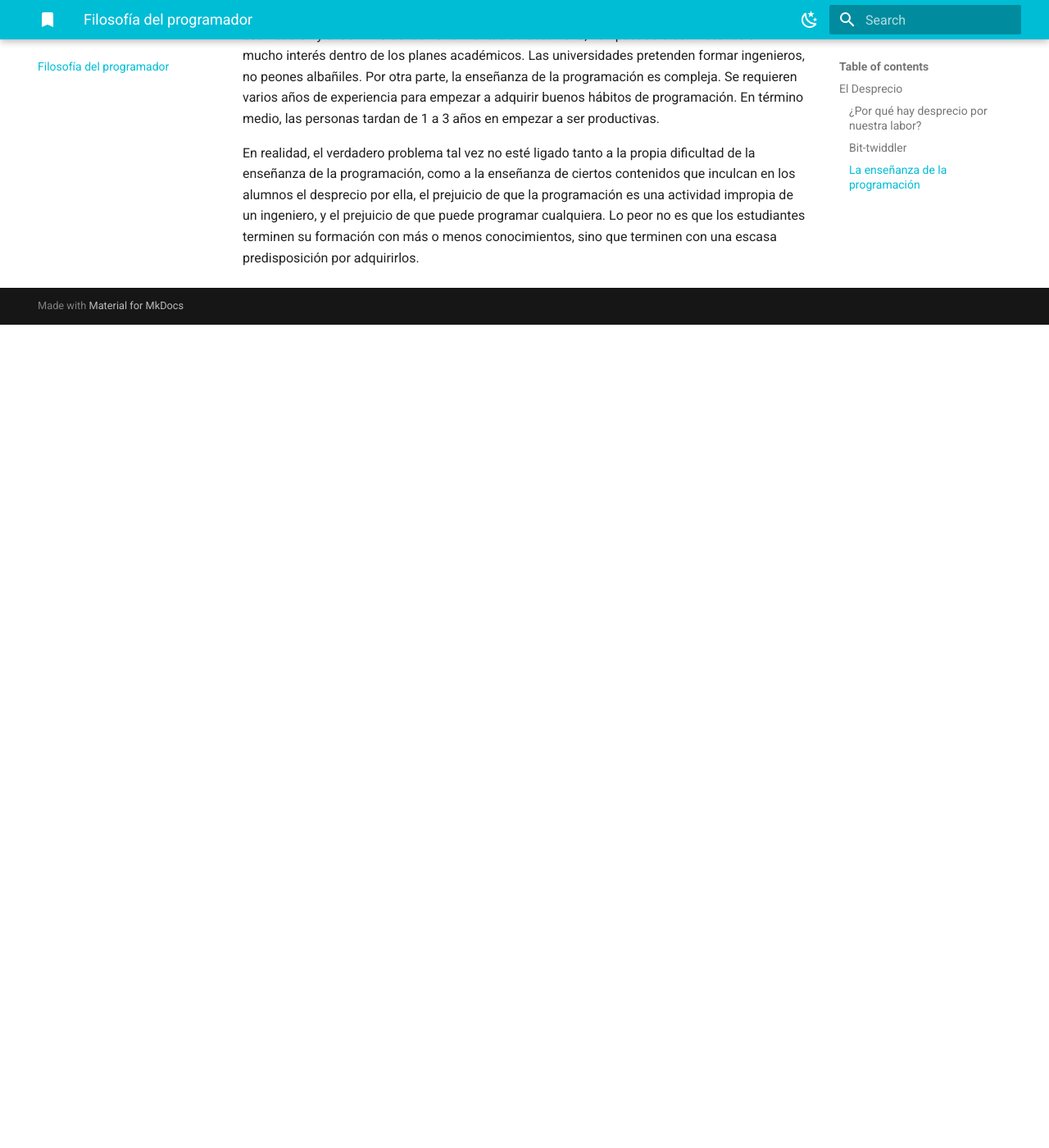
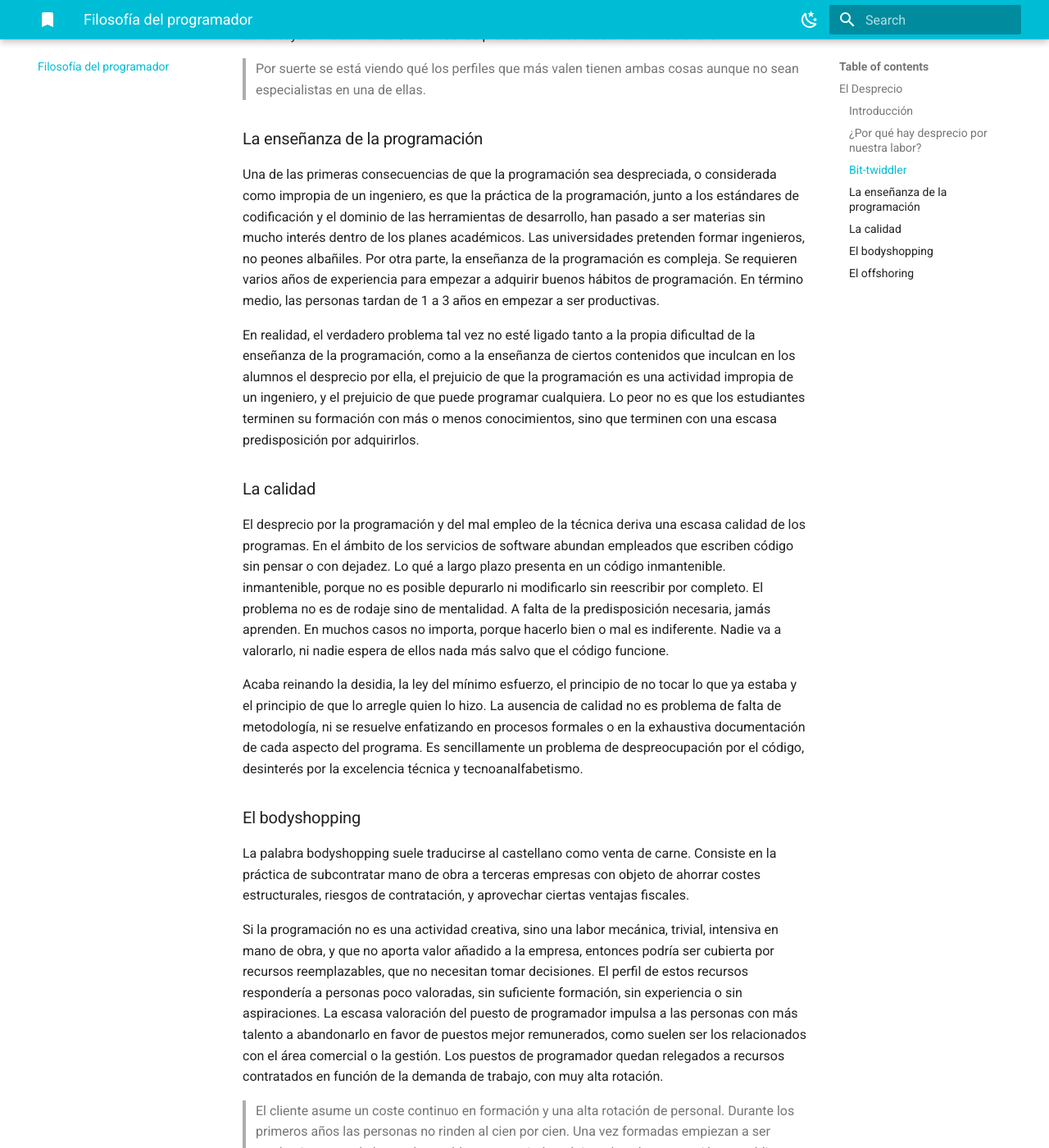
Before and after one commit to Wolfremium13/wolfremium-docs, an MkDocs documentation site: the page built from docs/programer.md, in a window 1280 px wide and 1400 px high, scrolled down 1030 px. Shown: the whole window at 82% size. Built offline with MkDocs 1.6.1 and Material for MkDocs 9.7.7, drawn with Linux system fonts in a browser that asks for light colours; before the commit the page ends 1426 px from its top, so only the background shows below that; some of the changed text lies outside the part shown.

Commit message:
📃 Update programer text

```diff
--- a/docs/programer.md
+++ b/docs/programer.md
@@ -1,6 +1,11 @@
 # Filosofía del programador
 
 ## El Desprecio
+
+### Introducción
+
+Una de las cosas con las qué deberemos vivir en el día a día, siempre habrá tanto agradecimiento como desprecio en todas
+las labores. En nuestro caso puede ser aún más debido al gran desconocimiento del sector.
 
 ### ¿Por qué hay desprecio por nuestra labor?
 
@@ -10,20 +15,22 @@
 se considera qué la programación está efectuada por recursos reemplazables. En realidad es muy difícil encontrar un
 reemplazo a Kent Beck o Martin Fowler, ambas son grandes personalidades del mundo del desarrollo pero sus aportes
 dispares por lo tanto es difícil predecir cuál es el aporte de una persona si por ejemplo trabajasen haciendo el mismo
-proyecto de manera separada el resultado sería totalmente diferente.A parte de lo anteriormente mencionado también
+proyecto de manera separada el resultado sería totalmente diferente. A parte de lo anteriormente mencionado también
 influyen los sentimientos de cada persona, situación en la vida, etc.
 
 ### Bit-twiddler
 
 Sería la dualidad de personalidades entre aquel técnicamente brillante pero despreocupado por los problemas de las
 personas, y el consultor, que es aquel con habilidades humanas y comunicativas, capaz de entender a los usuarios y las
-necesidades de negocio pero con falta de técnica. Aquellos técnicamente brillantes no tienen por qué ser necesariamente una especie de sujetos
-socialmente inadaptados, que no desean involucrarse en los problemas de las personas, mientras que los técnicamente
-ineptos no tienen por qué ser grandes consultores, gestores o comerciales.
+necesidades de negocio pero con falta de técnica. Aquellos técnicamente brillantes no tienen por qué ser necesariamente
+una especie de sujetos socialmente inadaptados, que no desean involucrarse en los problemas de las personas, mientras
+que los técnicamente ineptos no tienen por qué ser grandes consultores, gestores o comerciales.
 
 En cualquier caso, el encasillamiento de las personas técnicamente cualificadas como frikis o nerds se ha convertido en
 un topicazo y en un prejuicio de amplio calado social, que no contribuye en nada a la valoración de los profesionales
 del desarrollo de software.
+
+> Por suerte se está viendo qué los perfiles que más valen tienen ambas cosas aunque no sean especialistas en una de ellas.
 
 ### La enseñanza de la programación
 
@@ -39,3 +46,49 @@
 de que la programación es una actividad impropia de un ingeniero, y el prejuicio de que puede programar cualquiera. Lo
 peor no es que los estudiantes terminen su formación con más o menos conocimientos, sino que terminen con una escasa
 predisposición por adquirirlos.
+
+### La calidad
+
+El desprecio por la programación y del mal empleo de la técnica deriva una escasa calidad de los programas. En el ámbito
+de los servicios de software abundan empleados que escriben código sin pensar o con dejadez. Lo qué a largo plazo
+presenta en un código inmantenible. inmantenible, porque no es posible depurarlo ni modificarlo sin reescribir por
+completo. El problema no es de rodaje sino de mentalidad. A falta de la predisposición necesaria, jamás aprenden. En
+muchos casos no importa, porque hacerlo bien o mal es indiferente. Nadie va a valorarlo, ni nadie espera de ellos nada
+más salvo que el código funcione.
+
+Acaba reinando la desidia, la ley del mínimo esfuerzo, el principio de no tocar lo que ya estaba y el principio de que
+lo arregle quien lo hizo. La ausencia de calidad no es problema de falta de metodología, ni se resuelve enfatizando en
+procesos formales o en la exhaustiva documentación de cada aspecto del programa. Es sencillamente un problema de
+despreocupación por el código, desinterés por la excelencia técnica y tecnoanalfabetismo.
+
+### El bodyshopping
+
+La palabra bodyshopping suele traducirse al castellano como venta de carne. Consiste en la práctica de subcontratar mano
+de obra a terceras empresas con objeto de ahorrar costes estructurales, riesgos de contratación, y aprovechar ciertas
+ventajas fiscales.
+
+Si la programación no es una actividad creativa, sino una labor mecánica, trivial, intensiva en mano de obra, y que no
+aporta valor añadido a la empresa, entonces podría ser cubierta por recursos reemplazables, que no necesitan tomar
+decisiones. El perfil de estos recursos respondería a personas poco valoradas, sin suficiente formación, sin experiencia
+o sin aspiraciones. La escasa valoración del puesto de programador impulsa a las personas con más talento a abandonarlo
+en favor de puestos mejor remunerados, como suelen ser los relacionados con el área comercial o la gestión. Los puestos
+de programador quedan relegados a recursos contratados en función de la demanda de trabajo, con muy alta rotación.
+
+> El cliente asume un coste continuo en formación y una alta rotación de personal. Durante los primeros años las
+> personas no rinden al cien por cien. Una vez formadas empiezan a ser productivas, pero la ley suele establecer un
+> periodo máximo de subcontratación que obliga a contratarlas directamente o a sustituirlas.
+
+### El offshoring
+
+El offshoring o deslocalización es la práctica de trasladar determinados procesos de negocio, típicamente intensivos en
+mano de obra, a países donde los costes productivos son más bajos, como aquellos que están aún en vías de desarrollo.
+
+Uno de los problemas de las fábricas de software y del offshoring es la distancia. Si trasladar el trabajo es costoso,
+otra opción es traer aquí la mano de obra. Con objeto de salvar los obstáculos legales que en materia de legislación
+laboral existen. Con el remoto se ha conseguido solventar algunos de estos problemas.
+
+> La productividad de las fábricas de software es muy baja, ya que no es posible crear software por el método de la fuerza bruta.
+
+Sin embargo, pensar que la contratación de mano de obra barata reduce los costes es una falacia. Las industrias que
+logran reducir sus costes productivos suelen hacerlo mediante la inversión en maquinaria más moderna y trabajadores más
+cualificados y polivalentes.
```
